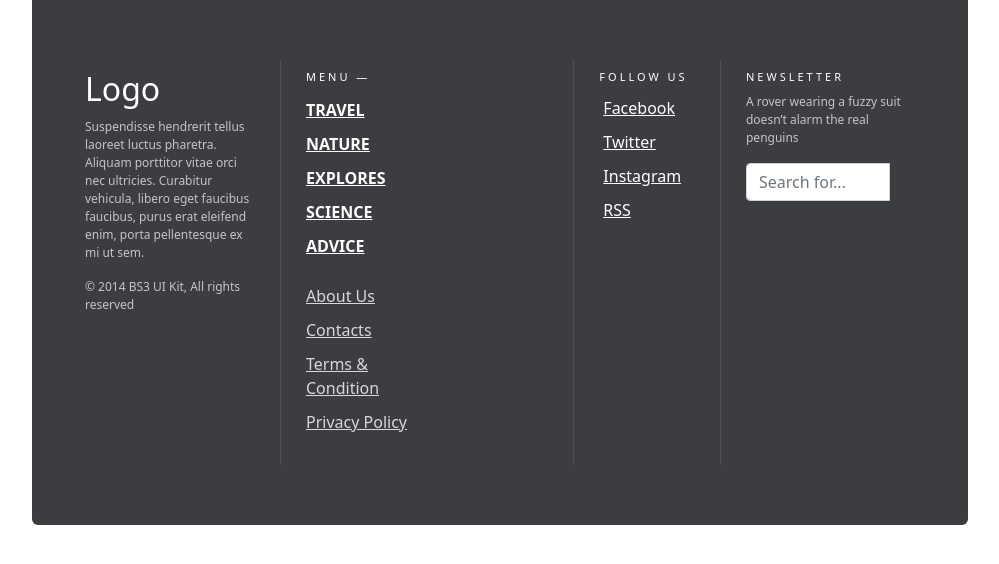
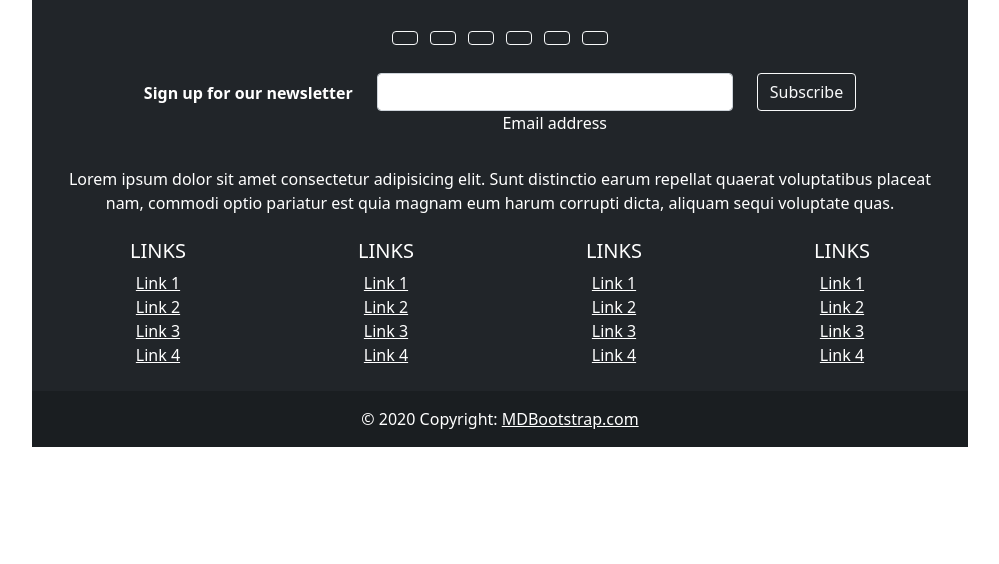
Before and after one commit to Ealanisln/conduciresfacil, a plain HTML site: page footer.html in a window 1280 px wide. Shown: the whole page, without its empty margins (140-1139 px from the left). Drawn offline with nearby package versions, Linux system fonts and the light colour scheme.

Commit message:
Testing HTML snippet for footer

```diff
--- a/footer.html
+++ b/footer.html
@@ -15,56 +15,193 @@
 
 
   <div class="container">
-    <footer class="footer-bs">
+    <!-- Footer -->
+    <footer class="bg-dark text-center text-white">
+      <!-- Grid container -->
+      <div class="container p-4">
+        <!-- Section: Social media -->
+        <section class="mb-4">
+          <!-- Facebook -->
+          <a class="btn btn-outline-light btn-floating m-1" href="#!" role="button"
+            ><i class="fab fa-facebook-f"></i
+          ></a>
+
+          <!-- Twitter -->
+          <a class="btn btn-outline-light btn-floating m-1" href="#!" role="button"
+            ><i class="fab fa-twitter"></i
+          ></a>
+
+          <!-- Google -->
+          <a class="btn btn-outline-light btn-floating m-1" href="#!" role="button"
+            ><i class="fab fa-google"></i
+          ></a>
+
+          <!-- Instagram -->
+          <a class="btn btn-outline-light btn-floating m-1" href="#!" role="button"
+            ><i class="fab fa-instagram"></i
+          ></a>
+
+          <!-- Linkedin -->
+          <a class="btn btn-outline-light btn-floating m-1" href="#!" role="button"
+            ><i class="fab fa-linkedin-in"></i
+          ></a>
+
+          <!-- Github -->
+          <a class="btn btn-outline-light btn-floating m-1" href="#!" role="button"
+            ><i class="fab fa-github"></i
+          ></a>
+        </section>
+        <!-- Section: Social media -->
+
+        <!-- Section: Form -->
+        <section class="">
+          <form action="">
+            <!--Grid row-->
+            <div class="row d-flex justify-content-center">
+              <!--Grid column-->
+              <div class="col-auto">
+                <p class="pt-2">
+                  <strong>Sign up for our newsletter</strong>
+                </p>
+              </div>
+              <!--Grid column-->
+
+              <!--Grid column-->
+              <div class="col-md-5 col-12">
+                <!-- Email input -->
+                <div class="form-outline form-white mb-4">
+                  <input type="email" id="form5Example21" class="form-control" />
+                  <label class="form-label" for="form5Example21">Email address</label>
+                </div>
+              </div>
+              <!--Grid column-->
+
+              <!--Grid column-->
+              <div class="col-auto">
+                <!-- Submit button -->
+                <button type="submit" class="btn btn-outline-light mb-4">
+                  Subscribe
+                </button>
+              </div>
+              <!--Grid column-->
+            </div>
+            <!--Grid row-->
+          </form>
+        </section>
+        <!-- Section: Form -->
+
+        <!-- Section: Text -->
+        <section class="mb-4">
+          <p>
+            Lorem ipsum dolor sit amet consectetur adipisicing elit. Sunt distinctio earum
+            repellat quaerat voluptatibus placeat nam, commodi optio pariatur est quia magnam
+            eum harum corrupti dicta, aliquam sequi voluptate quas.
+          </p>
+        </section>
+        <!-- Section: Text -->
+
+        <!-- Section: Links -->
+        <section class="">
+          <!--Grid row-->
           <div class="row">
-        <div class="col-md-3 footer-brand animated fadeInLeft">
-            <h2>Logo</h2>
-              <p>Suspendisse hendrerit tellus laoreet luctus pharetra. Aliquam porttitor vitae orci nec ultricies. Curabitur vehicula, libero eget faucibus faucibus, purus erat eleifend enim, porta pellentesque ex mi ut sem.</p>
-              <p>© 2014 BS3 UI Kit, All rights reserved</p>
-          </div>
-        <div class="col-md-4 footer-nav animated fadeInUp">
-            <h4>Menu —</h4>
-            <div class="col-md-6">
-                  <ul class="pages">
-                      <li><a href="#">Travel</a></li>
-                      <li><a href="#">Nature</a></li>
-                      <li><a href="#">Explores</a></li>
-                      <li><a href="#">Science</a></li>
-                      <li><a href="#">Advice</a></li>
+            <!--Grid column-->
+            <div class="col-lg-3 col-md-6 mb-4 mb-md-0">
+              <h5 class="text-uppercase">Links</h5>
+
+              <ul class="list-unstyled mb-0">
+                <li>
+                  <a href="#!" class="text-white">Link 1</a>
+                </li>
+                <li>
+                  <a href="#!" class="text-white">Link 2</a>
+                </li>
+                <li>
+                  <a href="#!" class="text-white">Link 3</a>
+                </li>
+                <li>
+                  <a href="#!" class="text-white">Link 4</a>
+                </li>
               </ul>
             </div>
-            <div class="col-md-6">
-                  <ul class="list">
-                      <li><a href="#">About Us</a></li>
-                      <li><a href="#">Contacts</a></li>
-                      <li><a href="#">Terms & Condition</a></li>
-                      <li><a href="#">Privacy Policy</a></li>
+            <!--Grid column-->
+
+            <!--Grid column-->
+            <div class="col-lg-3 col-md-6 mb-4 mb-md-0">
+              <h5 class="text-uppercase">Links</h5>
+
+              <ul class="list-unstyled mb-0">
+                <li>
+                  <a href="#!" class="text-white">Link 1</a>
+                </li>
+                <li>
+                  <a href="#!" class="text-white">Link 2</a>
+                </li>
+                <li>
+                  <a href="#!" class="text-white">Link 3</a>
+                </li>
+                <li>
+                  <a href="#!" class="text-white">Link 4</a>
+                </li>
               </ul>
             </div>
-          </div>
-        <div class="col-md-2 footer-social animated fadeInDown">
-            <h4>Follow Us</h4>
-            <ul>
-                <li><a href="#">Facebook</a></li>
-                <li><a href="#">Twitter</a></li>
-                <li><a href="#">Instagram</a></li>
-                <li><a href="#">RSS</a></li>
+            <!--Grid column-->
+
+            <!--Grid column-->
+            <div class="col-lg-3 col-md-6 mb-4 mb-md-0">
+              <h5 class="text-uppercase">Links</h5>
+
+              <ul class="list-unstyled mb-0">
+                <li>
+                  <a href="#!" class="text-white">Link 1</a>
+                </li>
+                <li>
+                  <a href="#!" class="text-white">Link 2</a>
+                </li>
+                <li>
+                  <a href="#!" class="text-white">Link 3</a>
+                </li>
+                <li>
+                  <a href="#!" class="text-white">Link 4</a>
+                </li>
               </ul>
             </div>
-        <div class="col-md-3 footer-ns animated fadeInRight">
-            <h4>Newsletter</h4>
-              <p>A rover wearing a fuzzy suit doesn’t alarm the real penguins</p>
-              <p>
-                  <div class="input-group">
-                    <input type="text" class="form-control" placeholder="Search for...">
-                    <span class="input-group-btn">
-                      <button class="btn btn-default" type="button"><span class="glyphicon glyphicon-envelope"></span></button>
-                    </span>
+            <!--Grid column-->
+
+            <!--Grid column-->
+            <div class="col-lg-3 col-md-6 mb-4 mb-md-0">
+              <h5 class="text-uppercase">Links</h5>
+
+              <ul class="list-unstyled mb-0">
+                <li>
+                  <a href="#!" class="text-white">Link 1</a>
+                </li>
+                <li>
+                  <a href="#!" class="text-white">Link 2</a>
+                </li>
+                <li>
+                  <a href="#!" class="text-white">Link 3</a>
+                </li>
+                <li>
+                  <a href="#!" class="text-white">Link 4</a>
+                </li>
+              </ul>
             </div>
-               </p>
+            <!--Grid column-->
           </div>
+          <!--Grid row-->
+        </section>
+        <!-- Section: Links -->
       </div>
+      <!-- Grid container -->
+
+      <!-- Copyright -->
+      <div class="text-center p-3" style="background-color: rgba(0, 0, 0, 0.2);">
+        © 2020 Copyright:
+        <a class="text-white" href="https://mdbootstrap.com/">MDBootstrap.com</a>
+      </div>
+      <!-- Copyright -->
     </footer>
+    <!-- Footer -->
 </div>
 
 
```
Lines whose indentation alone changed are shown as unchanged.
